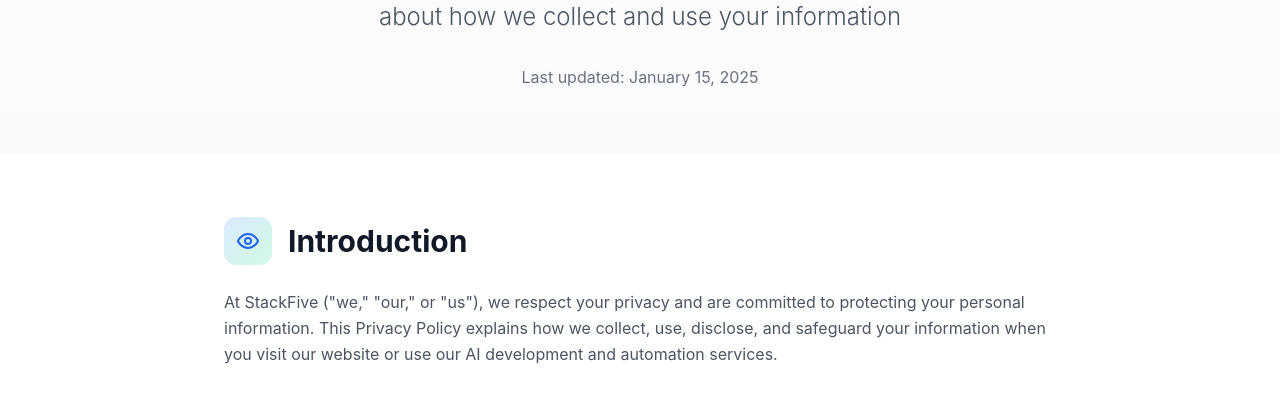
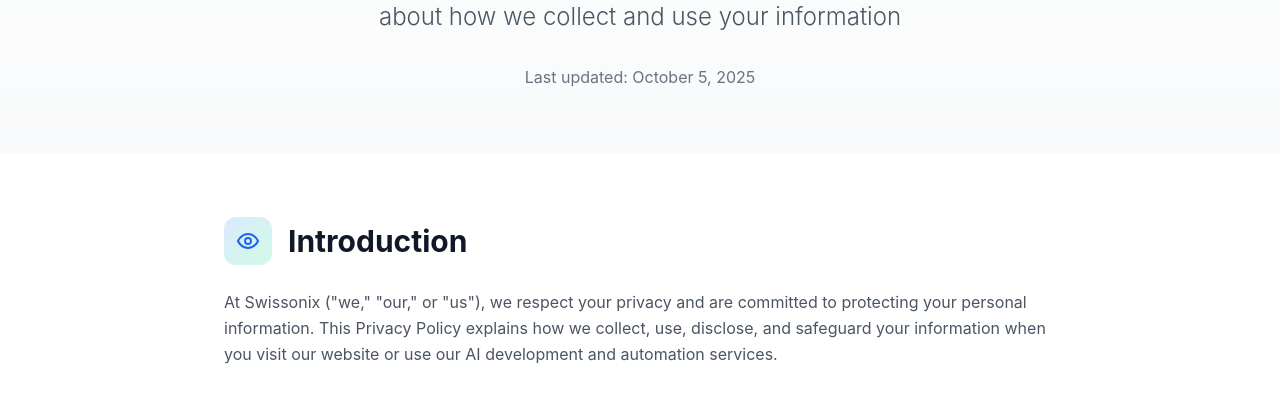
Before and after one commit to swissonix7-byte/Swissonix, a React (Vite) app: page /privacy-policy in a window 1280 px wide. Shown: the part 311-724 px from the top of the page. Built offline with nearby package versions, Linux system fonts and the light colour scheme.

Commit message:
Update PrivacyPolicy.tsx

```diff
--- a/src/pages/PrivacyPolicy.tsx
+++ b/src/pages/PrivacyPolicy.tsx
@@ -3,7 +3,7 @@
 import Footer from '../components/Footer';
 
 export default function PrivacyPolicy() {
-  const lastUpdated = "January 15, 2025";
+  const lastUpdated = "October 5, 2025";
 
   return (
     <div className="min-h-screen bg-white font-sans">
@@ -43,7 +43,7 @@
                 <h2 className="text-3xl font-bold text-gray-900 mb-0">Introduction</h2>
               </div>
               <p className="text-gray-600 leading-relaxed">
-                At StackFive ("we," "our," or "us"), we respect your privacy and are committed to protecting your personal information.
+                At Swissonix ("we," "our," or "us"), we respect your privacy and are committed to protecting your personal information.
                 This Privacy Policy explains how we collect, use, disclose, and safeguard your information when you visit our website
                 or use our AI development and automation services.
               </p>
@@ -193,7 +193,7 @@
 
               <p className="text-gray-600 mb-4">Our website may integrate with third-party services:</p>
               <ul className="list-disc pl-6 text-gray-600 space-y-2">
-                <li><strong>Cal.com:</strong> For appointment scheduling (subject to Cal.com's privacy policy)</li>
+                <li><strong>Calendly.com:</strong> For appointment scheduling (subject to Calendly.com's privacy policy)</li>
                 <li><strong>Analytics Services:</strong> For website performance monitoring</li>
                 <li><strong>Communication Tools:</strong> For customer support and project management</li>
               </ul>
@@ -248,9 +248,9 @@
               </p>
 
               <div className="space-y-2 text-gray-700">
-                <p><strong>Email:</strong> contact@gmail.com</p>
-                <p><strong>Company:</strong> StackFive</p>
-                <p><strong>Address:</strong> San Francisco, CA</p>
+                <p><strong>Email:</strong> contact@swissonix.com</p>
+                <p><strong>Company:</strong> Swissonix</p>
+                <p><strong>Address:</strong> New Delhi, India</p>
               </div>
 
               <p className="text-gray-600 mt-4">
```
